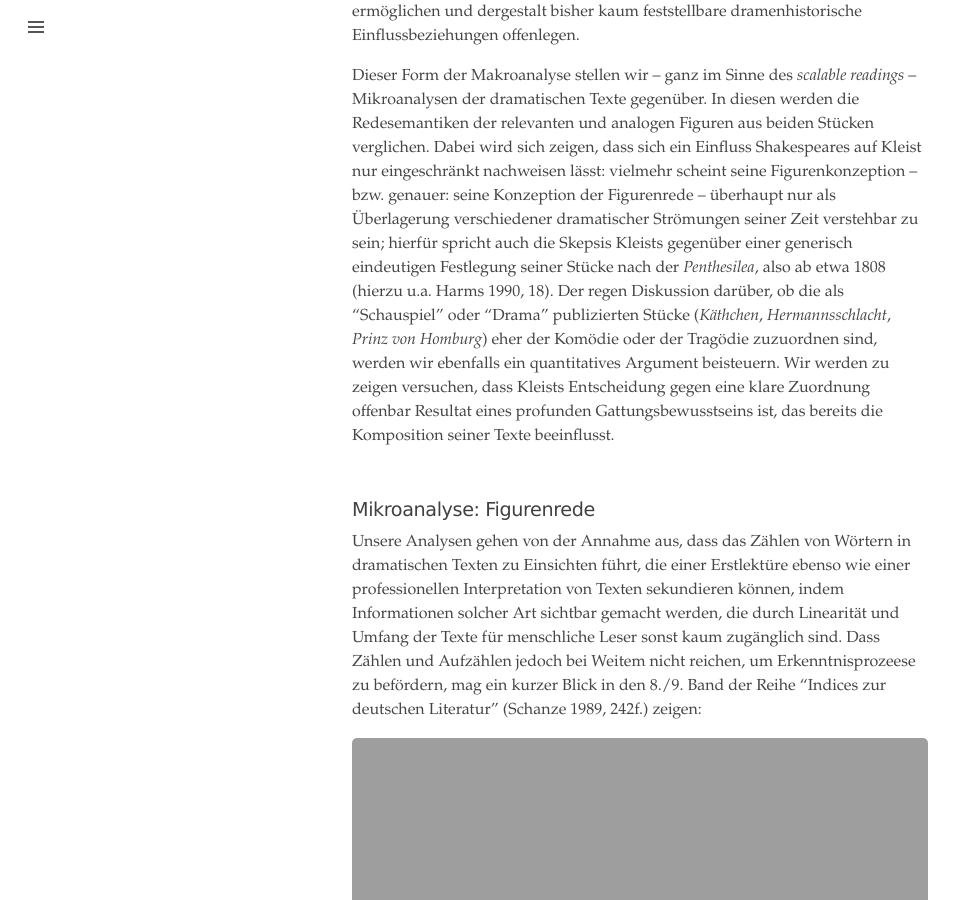
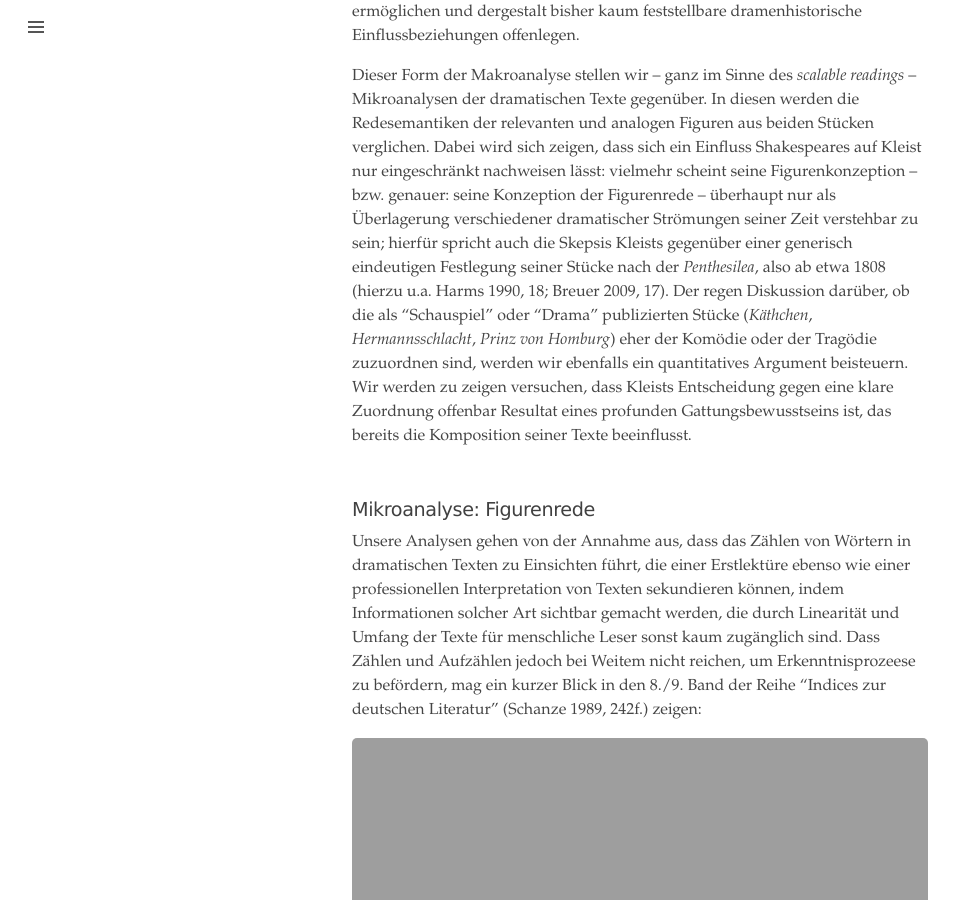
Before and after one commit to quadrama/quadrama.github.io, a Jekyll site: the page built from _posts/2016-10-07-ottokar-capulet.md, in a window 1280 px wide and 900 px high, scrolled down 2029 px. Shown: the whole window, without its empty margins (0-963 px from the left). Built offline with Jekyll 4.4.1, drawn with Linux system fonts in a browser that asks for light colours; nearby versions of some CDN libraries; library files that are not in the unit come from our copies; some of the changed text lies outside the part shown.

Commit message:
Update 2016-10-07-ottokar-capulet.md

```diff
--- a/_posts/2016-10-07-ottokar-capulet.md
+++ b/_posts/2016-10-07-ottokar-capulet.md
@@ -47,7 +47,7 @@
 Im Folgenden möchten wir untersuchen, ob mit den von uns entwickelten Tools zur quantitativen Dramenanalyse der These von dem Einfluss Shakespeares auf Kleist ein weiteres Argument zur Seite gestellt werden kann; dieses Argument bezieht sich auf die Konzeption dramatischer Figurenrede. Unsere Untersuchung möchten wir jedoch nicht als Kritik oder Herausforderung weder der bisherigen Forschungsmeinungen noch der etablierten Praktiken des literaturwissenschaftlichen Lesens und Interpretierens verstanden wissen. Vielmehr soll die durch Digitalisierung ermöglichte Verarbeitung sehr großer Dramen-Korpora eine Neuperspektivierung einzelner dramatischer Texte ermöglichen und dergestalt bisher kaum feststellbare dramenhistorische Einflussbeziehungen offenlegen.
 
 Dieser Form der Makroanalyse stellen wir -- ganz im Sinne des *scalable readings* -- Mikroanalysen der dramatischen Texte gegenüber. In diesen werden die Redesemantiken der relevanten und analogen Figuren aus beiden Stücken verglichen.
-Dabei wird sich zeigen, dass sich ein Einfluss Shakespeares auf Kleist nur eingeschränkt nachweisen lässt: vielmehr scheint seine Figurenkonzeption -- bzw. genauer: seine Konzeption der Figurenrede -- überhaupt nur als Überlagerung verschiedener dramatischer Strömungen seiner Zeit verstehbar zu sein; hierfür spricht auch die Skepsis Kleists gegenüber einer generisch eindeutigen Festlegung seiner Stücke nach der *Penthesilea*, also ab etwa 1808 (hierzu u.a. Harms 1990, 18). Der regen Diskussion darüber, ob die als "Schauspiel" oder "Drama" publizierten Stücke (*Käthchen*, *Hermannsschlacht*, *Prinz von Homburg*) eher der Komödie oder der Tragödie zuzuordnen sind, werden wir ebenfalls ein quantitatives Argument beisteuern. Wir werden zu zeigen versuchen, dass Kleists Entscheidung gegen eine klare Zuordnung offenbar Resultat eines profunden Gattungsbewusstseins ist, das bereits die Komposition seiner Texte beeinflusst.
+Dabei wird sich zeigen, dass sich ein Einfluss Shakespeares auf Kleist nur eingeschränkt nachweisen lässt: vielmehr scheint seine Figurenkonzeption -- bzw. genauer: seine Konzeption der Figurenrede -- überhaupt nur als Überlagerung verschiedener dramatischer Strömungen seiner Zeit verstehbar zu sein; hierfür spricht auch die Skepsis Kleists gegenüber einer generisch eindeutigen Festlegung seiner Stücke nach der *Penthesilea*, also ab etwa 1808 (hierzu u.a. Harms 1990, 18; Breuer 2009, 17). Der regen Diskussion darüber, ob die als "Schauspiel" oder "Drama" publizierten Stücke (*Käthchen*, *Hermannsschlacht*, *Prinz von Homburg*) eher der Komödie oder der Tragödie zuzuordnen sind, werden wir ebenfalls ein quantitatives Argument beisteuern. Wir werden zu zeigen versuchen, dass Kleists Entscheidung gegen eine klare Zuordnung offenbar Resultat eines profunden Gattungsbewusstseins ist, das bereits die Komposition seiner Texte beeinflusst.
 
 ## Mikroanalyse: Figurenrede
 
@@ -555,20 +555,21 @@
 ## Bibliographie
 
 1.	Berghahn, Klaus L. (1970). Formen der Dialogführung in Schillers klassischen Dramen. Ein Beitrag zur Poetik des Dramas. Münstersche Beiträge zur deutschen Literaturwissenschaft. Band 5. Münster.
-2.	Clemen, Wolfgang (1964). Shakespeares Monologe. Kleine Vandenhoeck-Reihe. 198/199. Göttingen.
-3.	Corssen, Meta (1930). Kleist und Shakespeare. Weimar.
-4.	Dunz-Wolff, Günter: http://kleist-digital.de/. Digitale, textkritische Edition sämlicher Werke und Briefe von Kleist (im Entstehen).
-5.	Grussendorf, Hermann (1914). Der Monolog in Drama des Sturms und Drangs [Diss.]. München.
-6.	Gundolf, Friedrich (1911). Shakespeare und der deutsche Geist. Berlin.
-7.	Harms, Ingeborg (1990). Zwei Spiele Kleists um Trauer und Lust. "Die Familie Schroffenstein" und "Der zerbrochne Krug". München.
-8.	Huersch, Irmgard (1947). Der Monolog im deutschen Drama von Lessing bis Hebbel. Winterthur.
-9.	Jannidis, Fotis: Der Autor ganz nah – Autorstil in Stilistik und Stilometrie. In Matthias Schaffrick und Marcus Willand (Hg.): Theorien und Praktiken der Autorschaft. Berlin: de Gruyter 2014, 169-195.
-10.	Leo, Friedrich (1908). Der Monolog im Drama. Ein Beitrag zur griechisch-römischen Poetik. Berlin.
-11.	Lott, Bernhard (1909). Der Monolog im englischen Drama vor Shakespeare [Diss.]. Greifswald.
-12.	Reinhardt, Hartmut (1988/89): Rechtsverwirrung und Verdachtspsychologie. Spuren der Schiller-Rezeption bei Heinrich Kleist. Kleist-Jahrbuch: 198-218
-13.	Schabert, Ina (Hg.) (2009):Shakespeare-Handbuch. Die Zeit, der Mensch, das Werk, die Nachwelt. (5., durchges. und erg. Aufl.) Stuttgart.
-14.	Schanze, Helmut (2., völlig neu bearb. Aufl.1989). Wörterbuch zu Heinrich von Kleist. Sämtliche Erzählungen, Anekdoten und kleine Schriften. Indices zur deutschen Literatur. Bd. 20. Tübingen.
-15.	Schmidt, Jochen (2003): Heinrich von Kleist. Die Dramen und Erzählungen in ihrer Epoche. Darmstadt.
-16.	Spearman, Charles (1904): "The proof and measurement of association between two things". American Journal of Psychology. **15**: 72–101.
+2.  Breuer, Ingo (2009): Kleist-Handbuch. Leben – Werk – Wirkung. Stuttgart: Metzler.
+3.	Clemen, Wolfgang (1964). Shakespeares Monologe. Kleine Vandenhoeck-Reihe. 198/199. Göttingen.
+4.	Corssen, Meta (1930). Kleist und Shakespeare. Weimar.
+5.	Dunz-Wolff, Günter: http://kleist-digital.de/. Digitale, textkritische Edition sämlicher Werke und Briefe von Kleist (im Entstehen).
+6.	Grussendorf, Hermann (1914). Der Monolog in Drama des Sturms und Drangs [Diss.]. München.
+7.	Gundolf, Friedrich (1911). Shakespeare und der deutsche Geist. Berlin.
+8.	Harms, Ingeborg (1990). Zwei Spiele Kleists um Trauer und Lust. "Die Familie Schroffenstein" und "Der zerbrochne Krug". München.
+9.	Huersch, Irmgard (1947). Der Monolog im deutschen Drama von Lessing bis Hebbel. Winterthur.
+10.	Jannidis, Fotis: Der Autor ganz nah – Autorstil in Stilistik und Stilometrie. In Matthias Schaffrick und Marcus Willand (Hg.): Theorien und Praktiken der Autorschaft. Berlin: de Gruyter 2014, 169-195.
+11.	Leo, Friedrich (1908). Der Monolog im Drama. Ein Beitrag zur griechisch-römischen Poetik. Berlin.
+12.	Lott, Bernhard (1909). Der Monolog im englischen Drama vor Shakespeare [Diss.]. Greifswald.
+13.	Reinhardt, Hartmut (1988/89): Rechtsverwirrung und Verdachtspsychologie. Spuren der Schiller-Rezeption bei Heinrich Kleist. Kleist-Jahrbuch: 198-218
+14.	Schabert, Ina (Hg.) (2009):Shakespeare-Handbuch. Die Zeit, der Mensch, das Werk, die Nachwelt. (5., durchges. und erg. Aufl.) Stuttgart.
+15.	Schanze, Helmut (2., völlig neu bearb. Aufl.1989). Wörterbuch zu Heinrich von Kleist. Sämtliche Erzählungen, Anekdoten und kleine Schriften. Indices zur deutschen Literatur. Bd. 20. Tübingen.
+16.	Schmidt, Jochen (2003): Heinrich von Kleist. Die Dramen und Erzählungen in ihrer Epoche. Darmstadt.
+17.	Spearman, Charles (1904): "The proof and measurement of association between two things". American Journal of Psychology. **15**: 72–101.
 17.	Theisen, Bianca (1999): „Der Bewunderer Shakespears. Kleists Skeptizismus“. Kleist-Jahrbuch: 87–108.
 18.	Zimmer, Reinhold (1982). Dramatischer Dialog und außersprachlicher Kontext Dialogformen in deutschen Dramen des 17. bis 20. Jahrhunderts. Palaestra. Göttingen.
```
